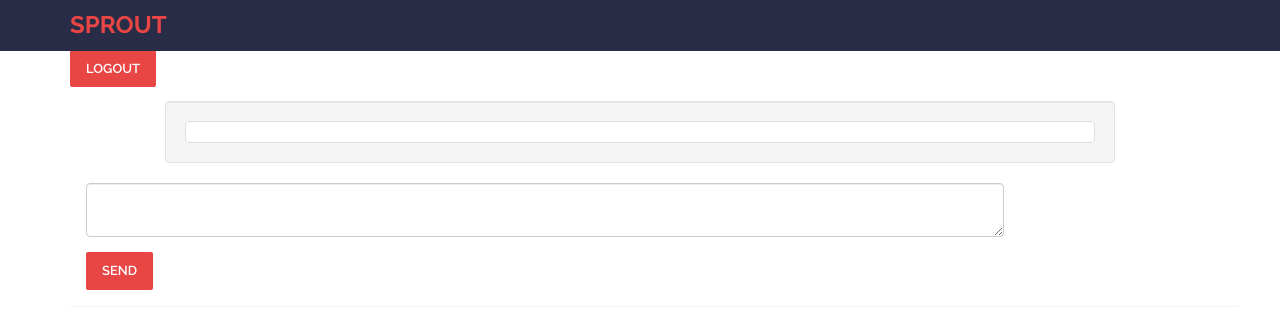
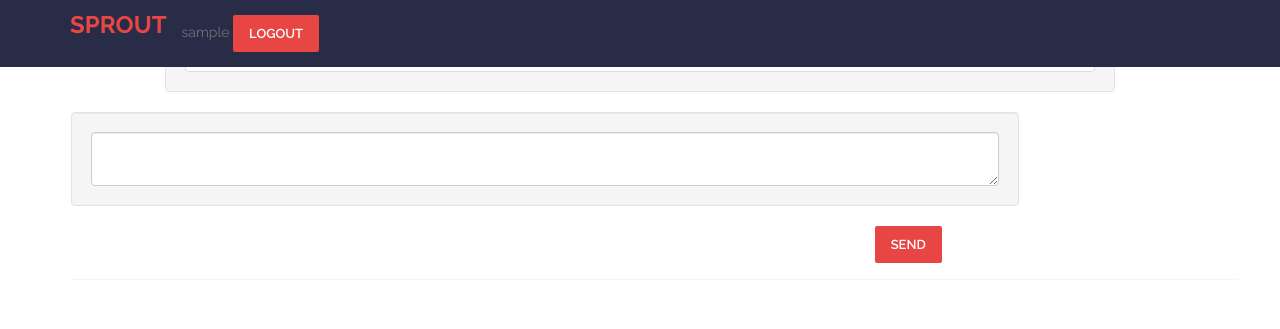
Before and after one commit to iamty7/CS411Project, a Django app: page /chatroom/ in a window 1280 px wide. Shown: the top 329 px of the page. Run offline with Django 3.2, Linux system fonts and the light colour scheme; the visitor is signed in with stand-in values (Sample User, id 1); data comes from the database, SQL or seed files in the repository; data that the repository does not hold is empty; some libraries are stand-ins or nearby versions.

Commit message:
update chatroom page

```diff
--- a/mysite/yelp/templates/yelp/chatroom.html
+++ b/mysite/yelp/templates/yelp/chatroom.html
@@ -43,6 +43,18 @@
                 <a class="navbar-brand" href="{% url 'home' %}">
                     <font size="5" color="#e84545"><strong>Sprout</strong></font>
                 </a>
+
+                <ul class="primary-nav pull-right" style="padding-top:15px;">
+                    {% if user %}
+                    <li>{{user.username}}</li>
+                    {% endif %}
+                    <li>
+                        <form id="logout"  method="POST" action="/logout/">
+                         {% csrf_token %}
+                        <input type="submit" class="btn btn-lg btn-primary" value="Logout"/>
+                        </form>
+                    </li>
+                </ul>
             </div>
             <!-- Collect the nav links, forms, and other content for toggling -->
             <!-- /.navbar-collapse -->
@@ -52,14 +64,6 @@
 
     <div class="container" style=padding-top:30px ;>
         {% block content %}
-        {% if user %}
-        {{user.username}}
-        {% endif %}
-        <form id="logout"  method="POST" action="/logout/">
-            {% csrf_token %}
-            <input type="submit" class="btn btn-lg btn-primary" value="Logout"/>
-        </form>
-
 
         <div class="list-group col-md-10 col-md-offset-1 well">
             <div class="list-group-item">
@@ -74,10 +78,10 @@
 
         <form id="chatForm" class="form-horizontal panel container" method="POST" action="/chatroom/post/">
             {% csrf_token %}
-            <div class="form-group col-md-10">
+            <div class="form-group col-md-10 col-md-offset-1 well">
                 <textarea type="text" name="content" id="content" value="" class="form-control" id="exampleMessage" placeholder=""></textarea>
             </div>
-            <div class="form-group col-md-4">
+            <div class="form-group col-md-4 pull-right">
                 <input type="hidden" name="post_type" value="send_chat"/>
                 <input type="submit" class="btn btn-lg btn-primary" value="Send"/>
             </div>
```
